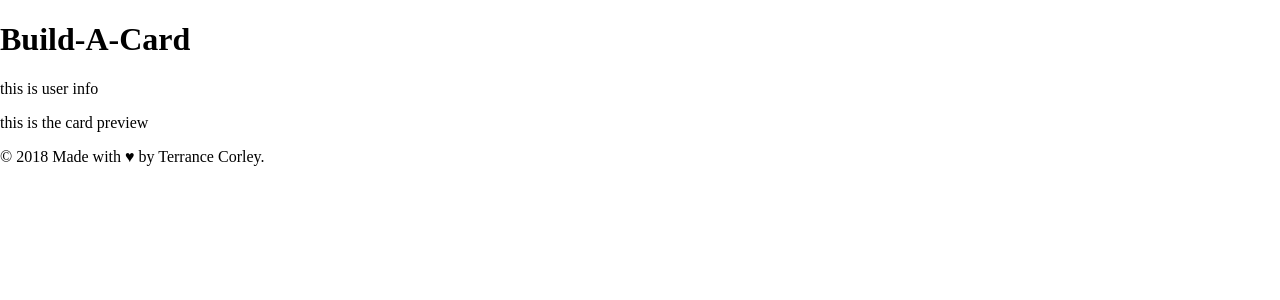
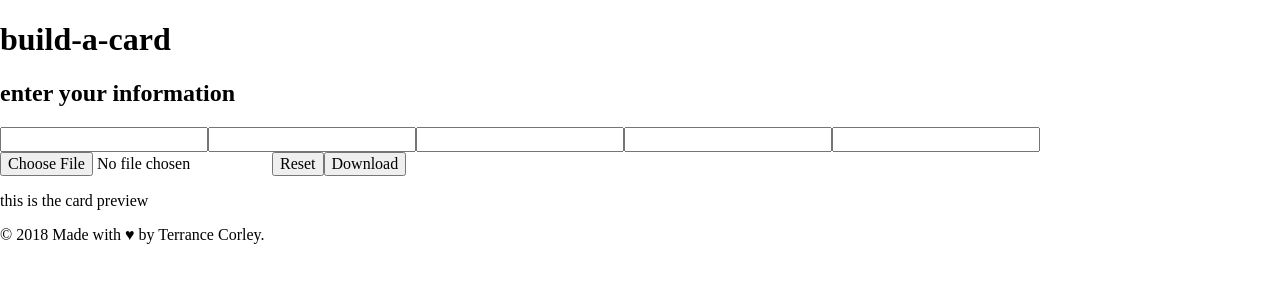
Before and after one commit to terrancecorley/build-a-card, a React (Create React App) app: page / in a window 1280 px wide. Shown: the top 300 px of the page. Built offline with nearby package versions, Linux system fonts and the light colour scheme.

Commit message:
added user form

```diff
--- a/src/MainHeader.js
+++ b/src/MainHeader.js
@@ -3,7 +3,9 @@ import React, { Component } from 'react';
 function MainHeader(props) {
   return(
     <header>
-      <h1>Build-A-Card</h1>
+      <div className="site-logo__wrapper">
+        <h1 className="site-logo">build-a-card</h1>
+      </div>
     </header>
   );
 }
--- a/src/UserInfo.js
+++ b/src/UserInfo.js
@@ -2,7 +2,19 @@ import React, { Component } from 'react';
 
 function UserInfo(props) {
   return(
-    <p>this is user info</p>
+    <div className="user-info__wrapper">
+      <h2>enter your information</h2>
+      <form action="POST">
+        <input type="text" aria-label="full name"/>
+        <input type="text" aria-label="job title"/>
+        <input type="url" aria-label="website url"/>
+        <input type="phone" aria-label="phone number"/>
+        <input type="email" aria-label="email"/>
+        <input type="file" aria-label="business card image"/>
+        <input type="reset" value="Reset" />
+        <button>Download</button>
+      </form>
+    </div>
   );
 }
 
```
